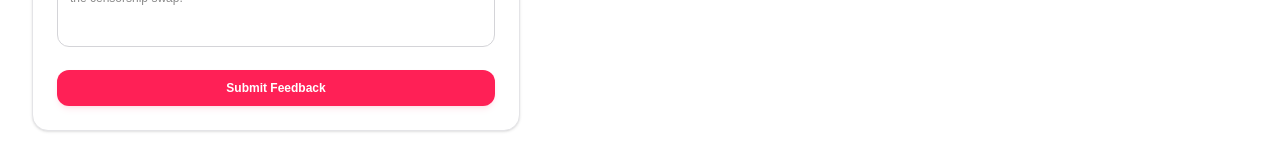
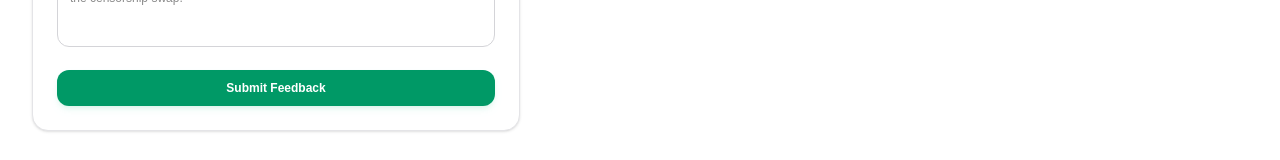
Before and after one commit to deninthomas/vet-testing-sandbox, a Next.js app: page /feedback in a window 1280 px wide. Shown: the part 566-726 px from the top of the page. Built offline with nearby package versions, Linux system fonts and the light colour scheme; no server answers; the database is empty.

Commit message:
feat: implement feedback submission page with integrated QA testing scenarios

```diff
--- a/src/app/feedback/page.tsx
+++ b/src/app/feedback/page.tsx
@@ -150,7 +150,7 @@ export default function FeedbackPage() {
             <button
               type="submit"
               disabled={submitLoading}
-              className="w-full py-2.5 bg-rose-500 hover:bg-rose-600 text-white font-bold rounded-xl text-xs transition duration-150 disabled:opacity-50 cursor-pointer shadow-md shadow-rose-500/10"
+              className="w-full py-2.5 bg-emerald-600 hover:bg-emerald-700 text-white font-bold rounded-xl text-xs transition duration-150 disabled:opacity-50 cursor-pointer shadow-md shadow-emerald-500/10"
             >
               {submitLoading ? 'Sending...' : 'Submit Feedback'}
             </button>
```
